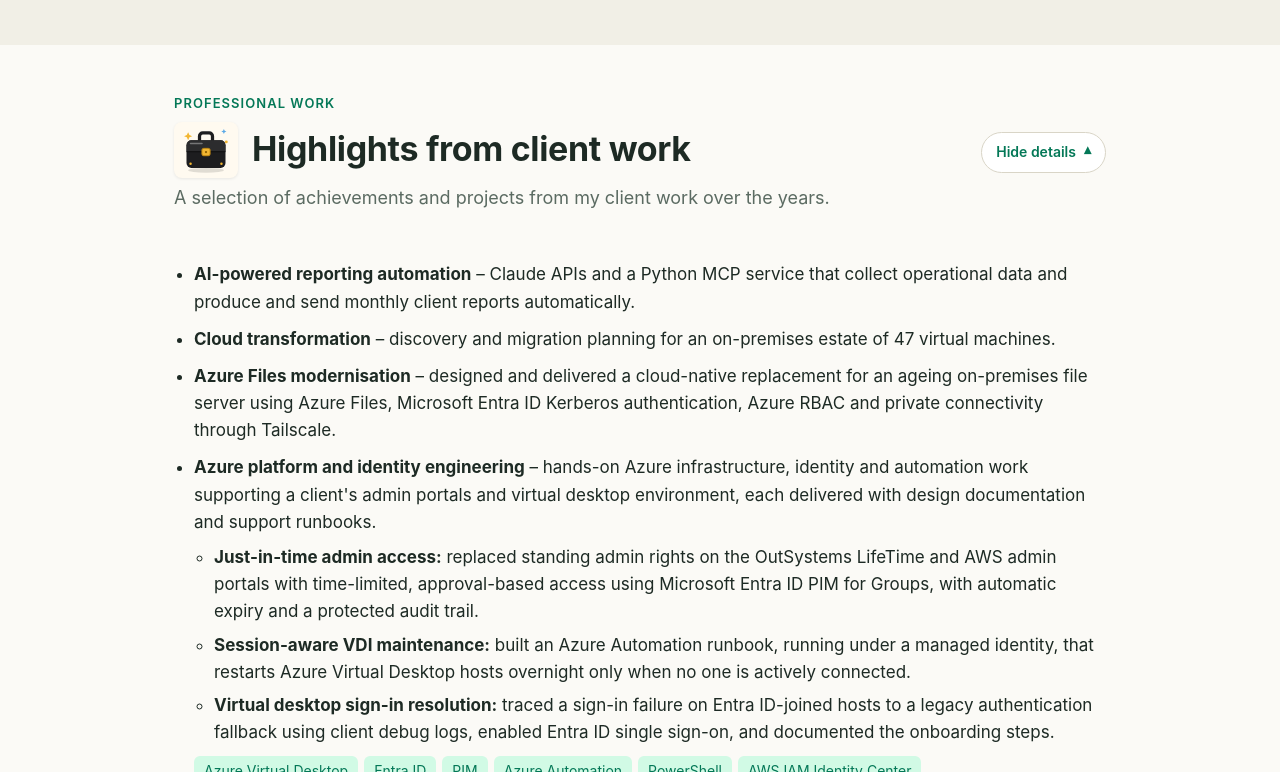
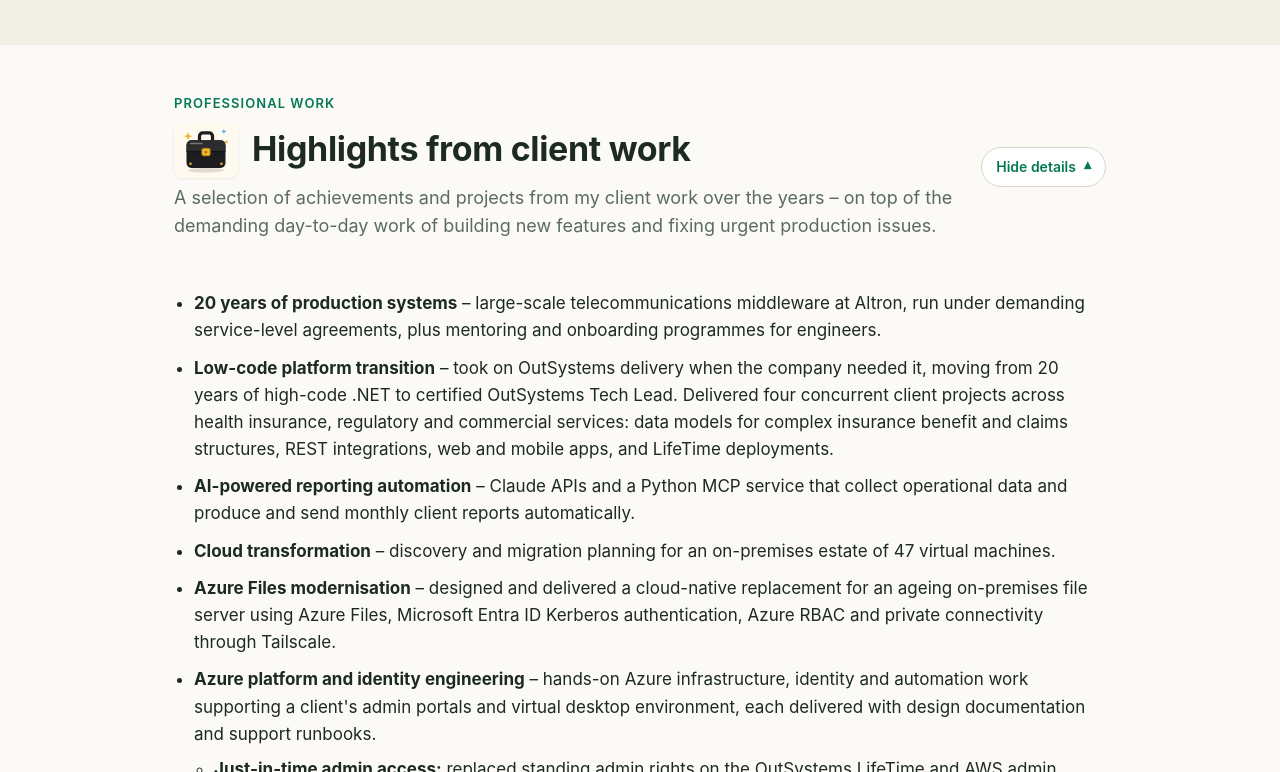
Before and after one commit to mercia-coder/Portfolio, a plain HTML site: page index.html in a window 1280 px wide. Both pictures are taken after a click on the link "Client work". Shown: the part 1095-1867 px from the top of the page. Drawn offline with Linux system fonts and the light colour scheme.

Commit message:
Lead client highlights with production systems; add low-code transition
Co-Authored-By: Claude Opus 5.5 <noreply@anthropic.com>

```diff
--- a/index.html
+++ b/index.html
@@ -299,12 +299,14 @@
   <circle cx="13" cy="49" r="1.5" fill="#f2b632"/>
   <circle cx="51" cy="49" r="1.5" fill="#f2b632"/>
 </svg></span>Highlights from client work</h2>
-        <p class="sub">A selection of achievements and projects from my client work over the years.</p>
+        <p class="sub">A selection of achievements and projects from my client work over the years – on top of the demanding day-to-day work of building new features and fixing urgent production issues.</p>
             </div>
             <span class="toggle" aria-hidden="true"></span>
           </summary>
           <div class="collapse-body">
         <ul class="highlights">
+          <li><strong>20 years of production systems</strong> – large-scale telecommunications middleware at Altron, run under demanding service-level agreements, plus mentoring and onboarding programmes for engineers.</li>
+          <li><strong>Low-code platform transition</strong> – took on OutSystems delivery when the company needed it, moving from 20 years of high-code .NET to certified OutSystems Tech Lead. Delivered four concurrent client projects across health insurance, regulatory and commercial services: data models for complex insurance benefit and claims structures, REST integrations, web and mobile apps, and LifeTime deployments.</li>
           <li><strong>AI-powered reporting automation</strong> – Claude APIs and a Python MCP service that collect operational data and produce and send monthly client reports automatically.</li>
           <li><strong>Cloud transformation</strong> – discovery and migration planning for an on-premises estate of 47 virtual machines.</li>
           <li><strong>Azure Files modernisation</strong> – designed and delivered a cloud-native replacement for an ageing on-premises file server using Azure Files, Microsoft Entra ID Kerberos authentication, Azure RBAC and private connectivity through Tailscale.</li>
@@ -319,7 +321,6 @@
             </ul>
           </li>
           <li><strong>Legacy platform retirement</strong> – automated migration of 84 Confluence spaces and around 2,270 pages with zero failures.</li>
-          <li><strong>20 years of production systems</strong> – large-scale telecommunications middleware at Altron, run under demanding service-level agreements, plus mentoring and onboarding programmes for engineers.</li>
         </ul>
           </div>
         </details>
```
